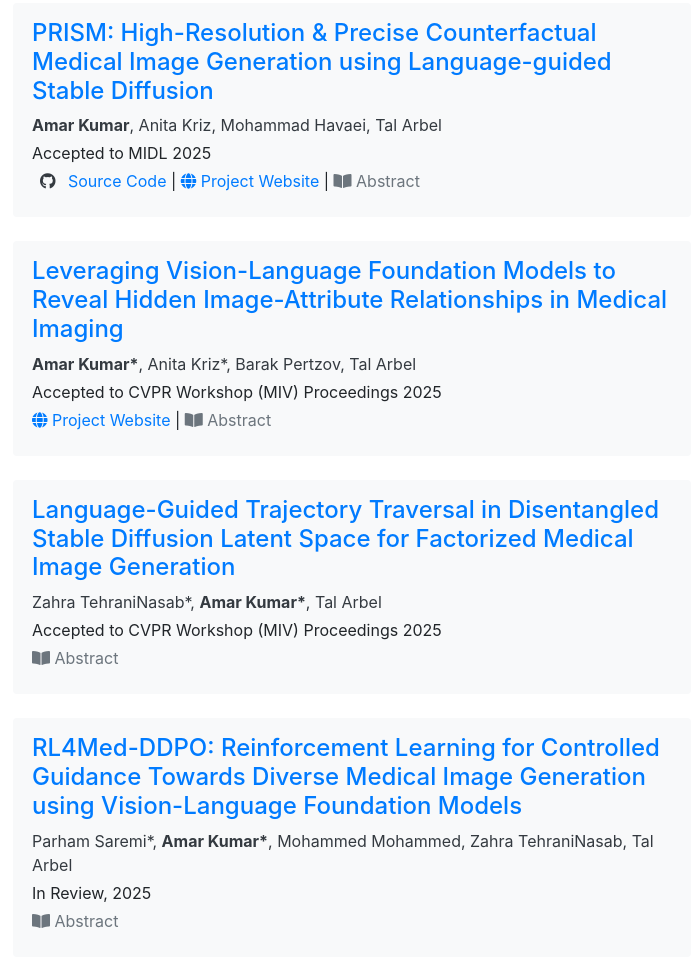
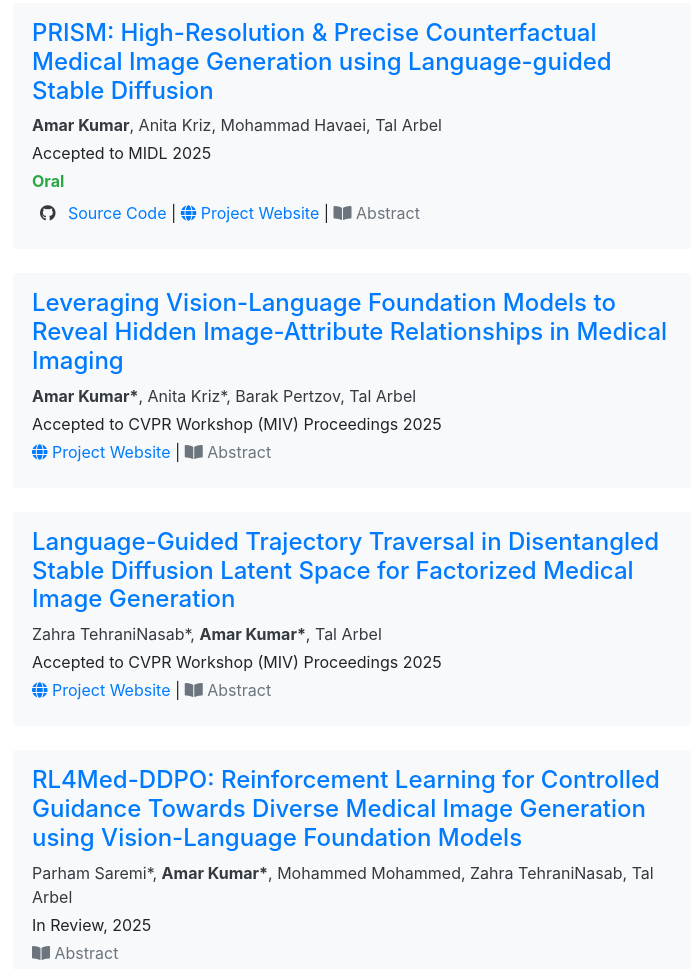
Before and after one commit to Amarkr1/amarkr1.github.io, a plain HTML site: page index.html in a window 1280 px wide. Shown: the part 1440-2409 px from the top of the page, without its empty margins (465-1162 px from the left). Drawn offline with nearby package versions, Linux system fonts and the light colour scheme; no server answers; some icons are missing.

Commit message:
Update index.html

```diff
--- a/index.html
+++ b/index.html
@@ -239,6 +239,7 @@
                                         </h4>
                                         <p class="text-dark mb-1"><strong>Amar Kumar</strong>, Anita Kriz, Mohammad Havaei, Tal Arbel</p>
                                         <p class="mb-1">Accepted to MIDL 2025</p>
+                                        <p class="text-success font-weight-bold mb-2">Oral</p>
                                         <p class="mb-2">
                                             <a href="https://github.com/Amarkr1/PRISM" class="text-decoration-none" target="_blank"><i class="fab fa-github"></i> Source Code</a> |
                                             <a href="https://amarkr1.github.io/PRISM" class="text-decoration-none" target="_blank"><i class="fas fa-globe"></i> Project Website</a> |
@@ -287,6 +288,7 @@
                                         <p class="text-dark mb-1">Zahra TehraniNasab*, <strong>Amar Kumar*</strong>, Tal Arbel</p>
                                         <p class="mb-1">Accepted to CVPR Workshop (MIV) Proceedings 2025</p>
                                         <p class="mb-2">
+                                            <a href="https://tehraninasab.github.io/sd-latent-traversal/" class="text-decoration-none" target="_blank"><i class="fas fa-globe"></i> Project Website</a> |
                                             <a href="#" class="text-decoration-none abstract-toggle" data-toggle="collapse" data-target="#abstract-mivdis"><i class="fas fa-book-open"></i> Abstract</a>
                                         </p>
                                         <div id="abstract-mivdis" class="collapse">
```
